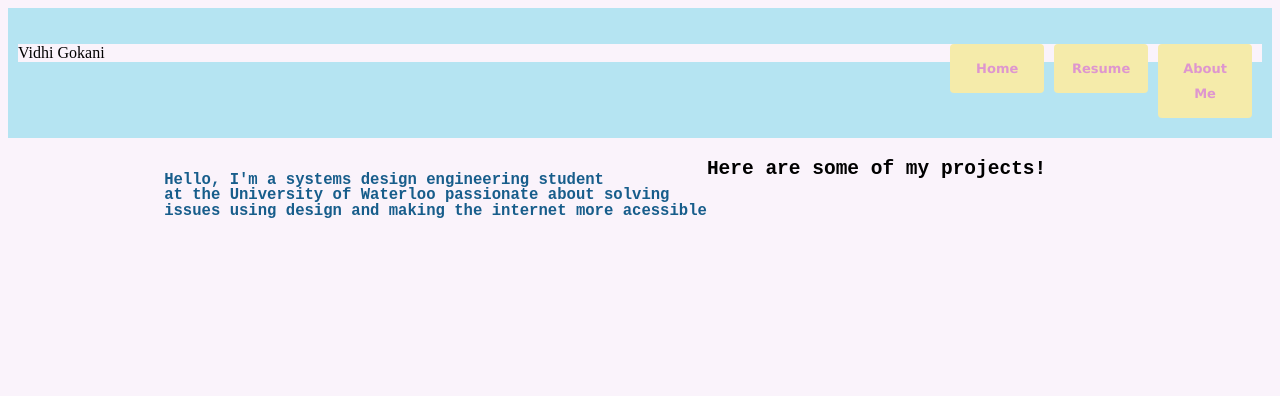
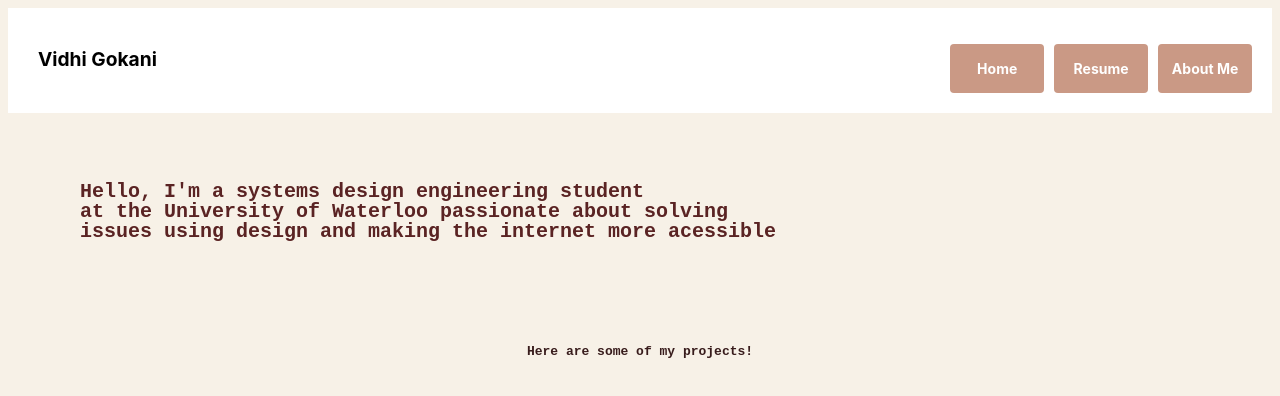
Before and after one commit to vidhigokani/vidhigokani.github.io, a plain HTML site: page index.html in a window 1280 px wide. Drawn offline with Linux system fonts and the light colour scheme.

Commit message:
Update style.css

```diff
--- a/style.css
+++ b/style.css
@@ -1,29 +1,15 @@
-.title {
-    color: #691283;
-    font-family: 'Century Gothic';
-    font-weight: bold;
-    font-size: 400;
-    text-align: left; /*change to center later*/
-    padding-top: 10px;
-    padding-left: 100px;
-    position: static;
-    margin: 1;
-}
-
-h1 {
-  font-size: 400%;
-}
-
 h3 {
   font-size: larger;
   font-family: 'Century Gothic';
   text-align: left;
-  color: #175d8b;
+  color: #5a2323;
   line-height: 1;
-  padding-left: 100px;
   position: relative;
-  float: left;
+  padding-top: 25px;
+  font-size: x-large;
+  text-size-adjust: auto;
 }
+
 ul {
     padding: 0;
     width: 100%;
@@ -40,14 +26,14 @@ ul li a{
   width: 70px;
   padding-right: 30px;
   padding-top: 10px;
-  background-color: #F5EBAA;
+  background-color: #ca9985;
 
 }
 
 a {
   text-decoration: none;
   color: #721AC9;
-  font-family: 'Georgia';
+  font-family: -apple-system, BlinkMacSystemFont, 'Segoe UI', Roboto, Oxygen, Ubuntu, Cantarell, 'Open Sans', 'Helvetica Neue', sans-serif;;
   margin-right: 0.8%;
   align-items: center; /*fix this area*/
 
@@ -66,7 +52,7 @@ a:hover {
 
 #top-header {
   overflow: hidden;
-  background-color: #B5E4F2;
+  background-color: #ffffff;
   padding: 20px 10px;
   position: sticky;
   top: 0;
@@ -76,12 +62,12 @@ a:hover {
 
 #top-header a {
   float: right;
-  color: #DE96CF;
+  color: #ffffff;
   text-align: center;
   padding: 12px;
   text-decoration: none;
-  font-family:"Verdana";
-  font-size: 13px;
+  font-family: -apple-system, BlinkMacSystemFont, 'Segoe UI', Roboto, Oxygen, Ubuntu, Cantarell, 'Open Sans', 'Helvetica Neue', sans-serif;
+  font-size: 14px;
   font-weight: bold;
   line-height: 25px;
   border-radius: 4px;
@@ -89,26 +75,32 @@ a:hover {
 }
 
 #top-header a:hover {
-    color: #510C43;
-    background-color:#C67FC0;
+    color: #ffffff;
+    background-color:#970000;
 }
 
-img{
-    float:right;
-    max-width: 100%;
-    height: 258px;
-    width: 300px;
-    padding-top: 50px;
-    margin: auto 10px;
-    border-radius: 30%;
-    border: 5px solid #F5EBAA
+#logo {
+  font-family: -apple-system, BlinkMacSystemFont, 'Segoe UI', Roboto, Oxygen, Ubuntu, Cantarell, 'Open Sans', 'Helvetica Neue', sans-serif;
+  background-color: #ffffff;
+  padding-left: 20px;
+  font-size: larger;
+  font-weight: bold;
+  color: #000000;
 
 }
 
+h2 {
+  font-family: 'Century Gothic';
+  text-align: center;
+  color: #381c1c;
+  padding-top: 45px;
+  font-size: medium;
+
+}
 
 * {
     margin: 20;
     padding: 50;
-    background-color: #FAF3FB;
+    background-color: #f7f1e7;
 
   }
```
